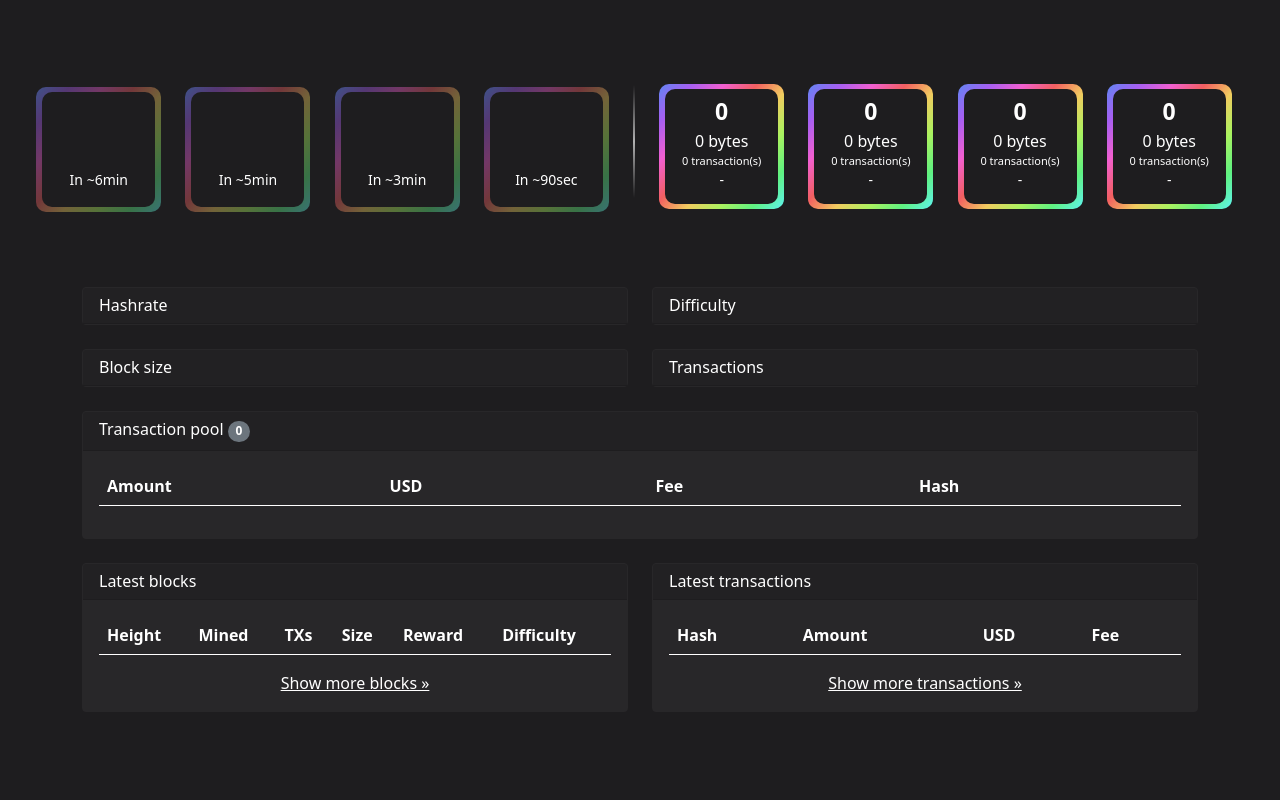
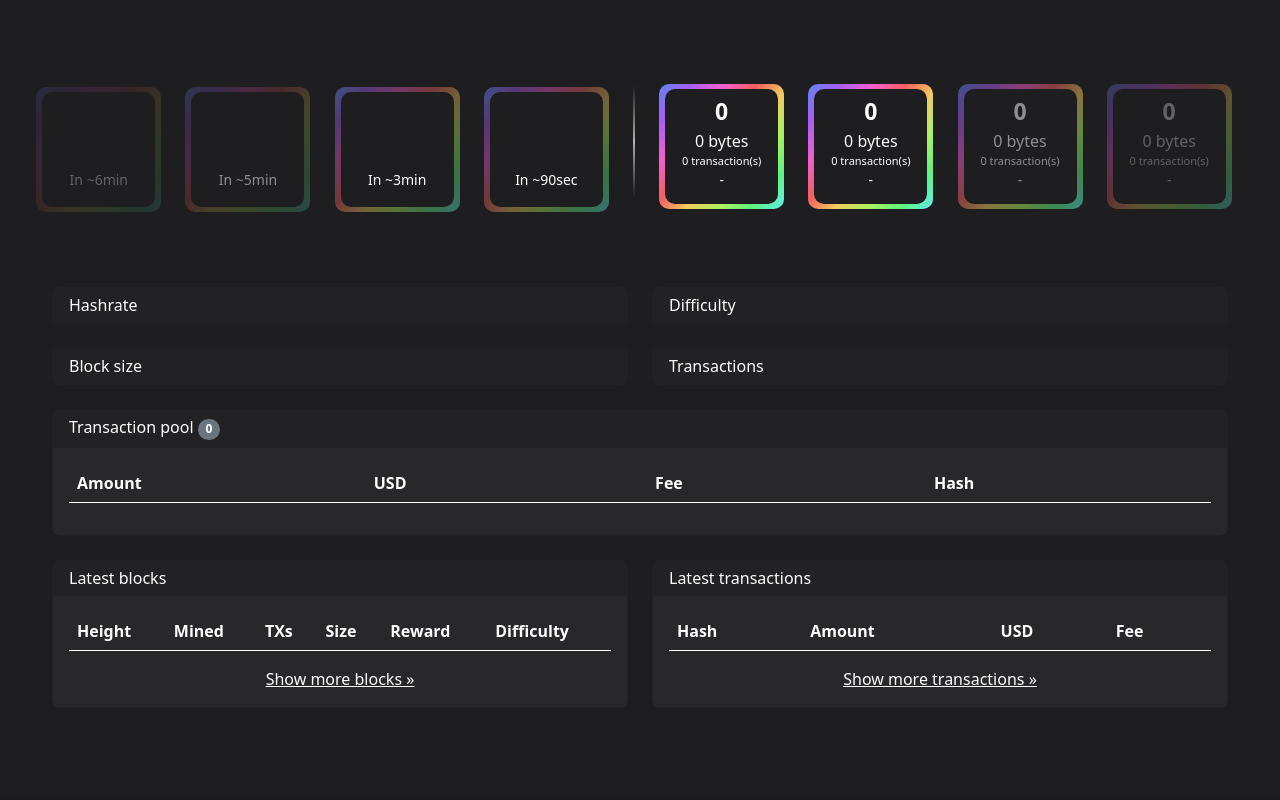
Before and after one commit to Gronis/Blocksum, a PHP site: page / in a window 1280 px wide. Shown: the part 53-853 px from the top of the page. After the commit the page ends 760 px from the top, so only its background shows below. Run offline with PHP 8.4, Linux system fonts and the light colour scheme; lists and menus that the app fills with data are empty; some libraries are stand-ins or nearby versions.

Commit message:
-Added USD field to transaction pool -Changed max width -Rounded of the corners -Added Opacity to the two first and last blocks to create a fade.

```diff
--- a/css/style.css
+++ b/css/style.css
@@ -19,15 +19,18 @@ body {
 .container {
   color:#ffffff;
   top:30px;
+  max-width: 1200px;
 }
 
 .card-dark {
   background-color:#282729;
-  border-color:#282729;
+  overflow: hidden;
+  border-radius: 0.50rem;
 }
 
 .card-header-dark {
   background-color:#222123;
+  border-bottom: none;
 }
 
 .card-chart {
@@ -205,3 +208,11 @@ body {
 .form-control {
   padding: .15rem .75rem!important;
 }
+/* Changes the opacity of the two first and last blocks. */
+.blockOpacity30 {
+  opacity: 0.3!important;
+}
+
+.blockOpacity50 {
+  opacity: 0.5!important;
+}
--- a/index.html
+++ b/index.html
@@ -64,7 +64,7 @@
     <div class="row" style="color:#ffffff; margin-top:60px; margin-bottom:75px; margin-right:0px;">
       <center>
         <div class="blocks-wrapper">
-          <div class="block-border-light block-margin-right">
+          <div class="block-border-light block-margin-right blockOpacity30">
             <div class="block">
               <span id="block1" style="font-size:23px; font-weight:bold;"></span><br>
               <span id="block1_size"></span><br>
@@ -72,7 +72,7 @@
               <span style="font-size:14px;">In ~6min</span><br>
             </div>
           </div>
-          <div class="block-border-light block-margin-right">
+          <div class="block-border-light block-margin-right blockOpacity50">
             <div class="block">
               <span id="block2" style="font-size:23px; font-weight:bold;">0</span><br>
               <span id="block2_size"></span><br>
@@ -113,7 +113,7 @@
               <span style="font-size:14px;" id="block6_time">-</span><br>
             </div>
           </div>
-          <div class="block-border block-margin-left">
+          <div class="block-border block-margin-left blockOpacity50">
             <div class="block block-click" id="block7-click">
               <span id="block7" style="font-size:23px; font-weight:bold;">0</span><br>
               <span id="block7_size">0</span> bytes<br>
@@ -121,7 +121,7 @@
               <span style="font-size:14px;" id="block7_time">-</span><br>
             </div>
           </div>
-          <div class="block-border block-margin-left">
+          <div class="block-border block-margin-left blockOpacity30">
             <div class="block block-click" id="block8-click">
               <span id="block8" style="font-size:23px; font-weight:bold;">0</span><br>
               <span id="block8_size">0</span> bytes<br>
--- a/js/10lastBlocksTransactions.js
+++ b/js/10lastBlocksTransactions.js
@@ -116,7 +116,7 @@ async function renderBlocksTransactions() {
               tr.innerHTML = `
               <td><b><a href="transaction.html?hash=${blockie.transactions[k].hash}" class="link-white">${blockie.transactions[k].hash.substring(0,10)}...${blockie.transactions[k].hash.substring(blockie.transactions[k].hash.length-10,blockie.transactions[k].hash.length)}</a></b></td>
               <td>${numberWithCommas((blockie.transactions[k].amount_out / (10 ** decimals)).toFixed(2))} ${ticker}</td>
-              <td style="color:#198754;">$${(currentPriceUSD * (blockie.transactions[k].amount_out / (10 ** decimals))).toFixed(2)}</td>
+              <td style="color:#00ff89;">$${(currentPriceUSD * (blockie.transactions[k].amount_out / (10 ** decimals))).toFixed(2)}</td>
               <td>${blockie.transactions[k].fee / (10 ** decimals)} ${ticker}</td>`;
               tbodyRef.appendChild(tr);
 
@@ -145,7 +145,7 @@ async function renderBlocksTransactions() {
       var tr=document.createElement('tr');
       tr.innerHTML = `
       <td><b>${numberWithCommas((transactions.transactions[k].amount_out / (10 ** decimals)).toFixed(2))} ${ticker}</b></td>
-      <td style="color:#198754;">$${(currentPriceUSD * (transactions.transactions[k].amount_out / (10 ** decimals))).toFixed(2)}</td>
+      <td style="color:#00ff89;">$${(currentPriceUSD * (transactions.transactions[k].amount_out / (10 ** decimals))).toFixed(2)}</td>
       <td>${numberWithCommas((transactions.transactions[k].fee / (10 ** decimals)).toFixed(2))} ${ticker}</td>
       <td><a href="transaction.html?hash=${transactions.transactions[k].hash}" class="link-white">${transactions.transactions[k].hash}</a></td>`;
       tbodyRef.appendChild(tr);
--- a/js/getTransactions.js
+++ b/js/getTransactions.js
@@ -21,7 +21,7 @@ async function renderBlocksTransactions(amount) {
               tr.innerHTML = `
               <td><b><a href="transaction.html?hash=${blockie.transactions[k].hash}" class="link-white">${blockie.transactions[k].hash.substring(0,10)}...${blockie.transactions[k].hash.substring(blockie.transactions[k].hash.length-10,blockie.transactions[k].hash.length)}</a></b></td>
               <td>${numberWithCommas((blockie.transactions[k].amount_out / (10 ** decimals)).toFixed(2))} ${ticker}</td>
-              <td style="color:#198754;">$${(currentPriceUSD * (blockie.transactions[k].amount_out / (10 ** decimals))).toFixed(2)}</td>
+              <td style="color:#00ff89;">$${(currentPriceUSD * (blockie.transactions[k].amount_out / (10 ** decimals))).toFixed(2)}</td>
               <td>${blockie.transactions[k].fee / (10 ** decimals)} ${ticker}</td>`;
               tbodyRef.appendChild(tr);
 
```
